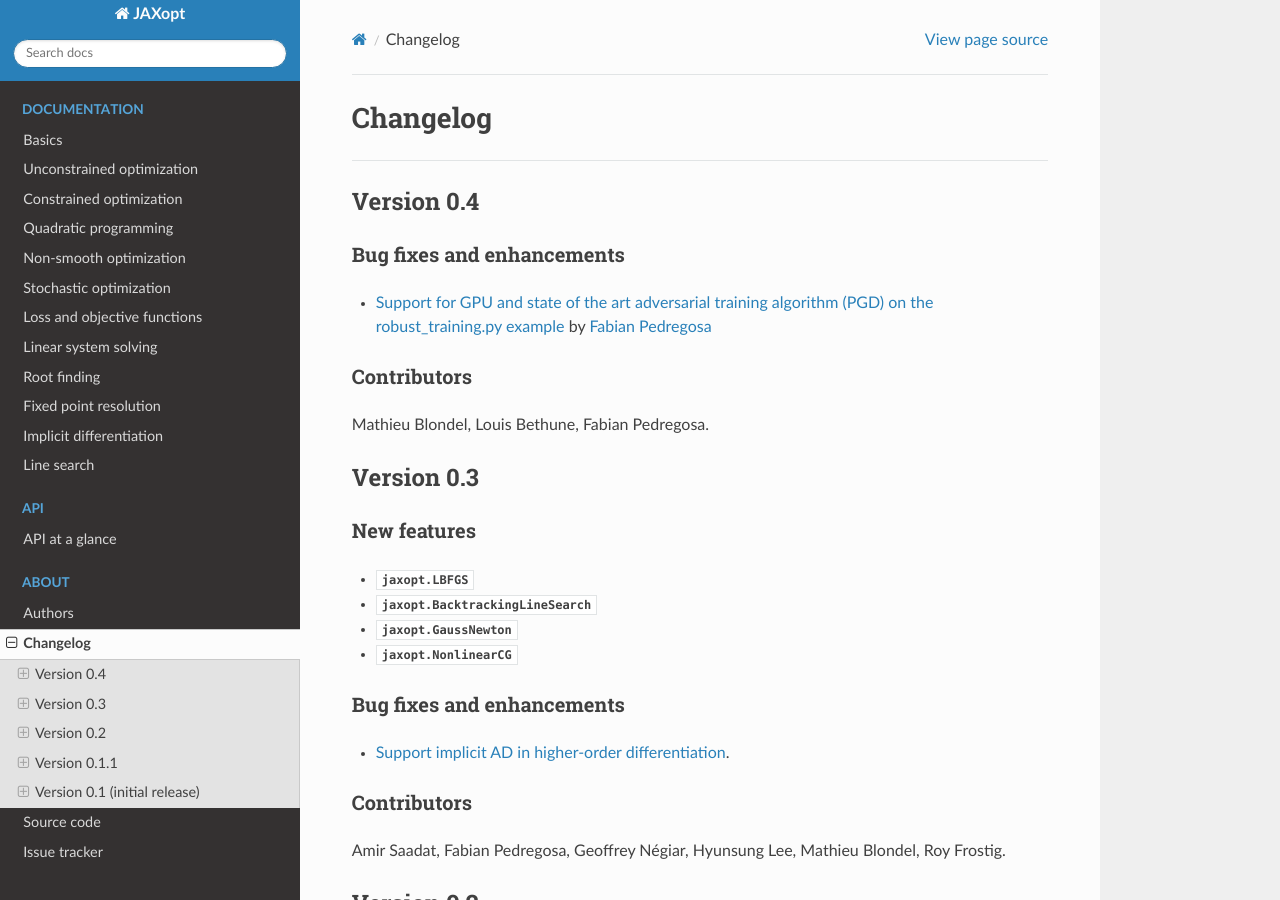
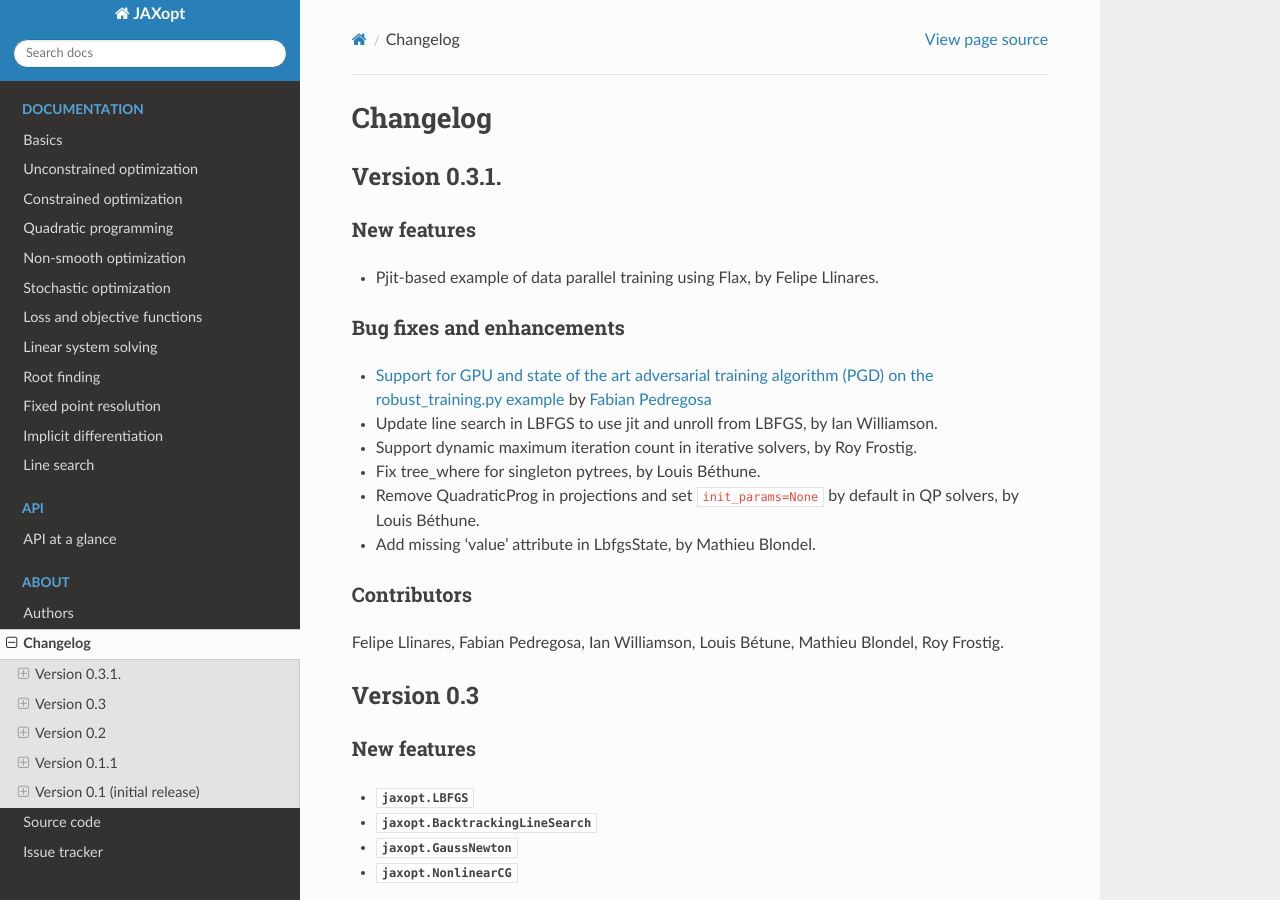
Before and after one commit to google/jaxopt, a Sphinx documentation site: the page built from docs/changelog.rst, in a window 1280 px wide and 900 px high. Built offline with Sphinx 7.4.7 and the Read the Docs theme 2.0.0, drawn with Linux system fonts in a browser that asks for light colours; pages that are not in the unit, such as notebooks, are missing from menus.

Commit message:
Release v0.3.1.

```diff
--- a/docs/changelog.rst
+++ b/docs/changelog.rst
@@ -1,26 +1,28 @@
 Changelog
 =========
 
+Version 0.3.1.
+--------------
 
-=======
+New features
+~~~~~~~~~~~~
 
-Version 0.4
------------
-
+- Pjit-based example of data parallel training using Flax, by Felipe Llinares.
 
 Bug fixes and enhancements
 ~~~~~~~~~~~~~~~~~~~~~~~~~~
 
 - `Support for GPU and state of the art adversarial training algorithm (PGD) on the robust_training.py example <https://github.com/google/jaxopt/pull/139>`_ by `Fabian Pedregosa <https://fa.bianp.net/>`_
-
-
-
+- Update line search in LBFGS to use jit and unroll from LBFGS, by Ian Williamson.
+- Support dynamic maximum iteration count in iterative solvers, by Roy Frostig.
+- Fix tree_where for singleton pytrees, by Louis Béthune.
+- Remove QuadraticProg in projections and set ``init_params=None`` by default in QP solvers, by Louis Béthune.
+- Add missing 'value' attribute in LbfgsState, by Mathieu Blondel.
 
 Contributors
 ~~~~~~~~~~~~
 
-Mathieu Blondel, Louis Bethune, Fabian Pedregosa.
-
+Felipe Llinares, Fabian Pedregosa, Ian Williamson, Louis Bétune, Mathieu Blondel, Roy Frostig.
 
 Version 0.3
 -----------
--- a/jaxopt/version.py
+++ b/jaxopt/version.py
@@ -14,4 +14,4 @@
 
 """JAXopt version."""
 
-__version__ = "0.4"
+__version__ = "0.3.1"
```
